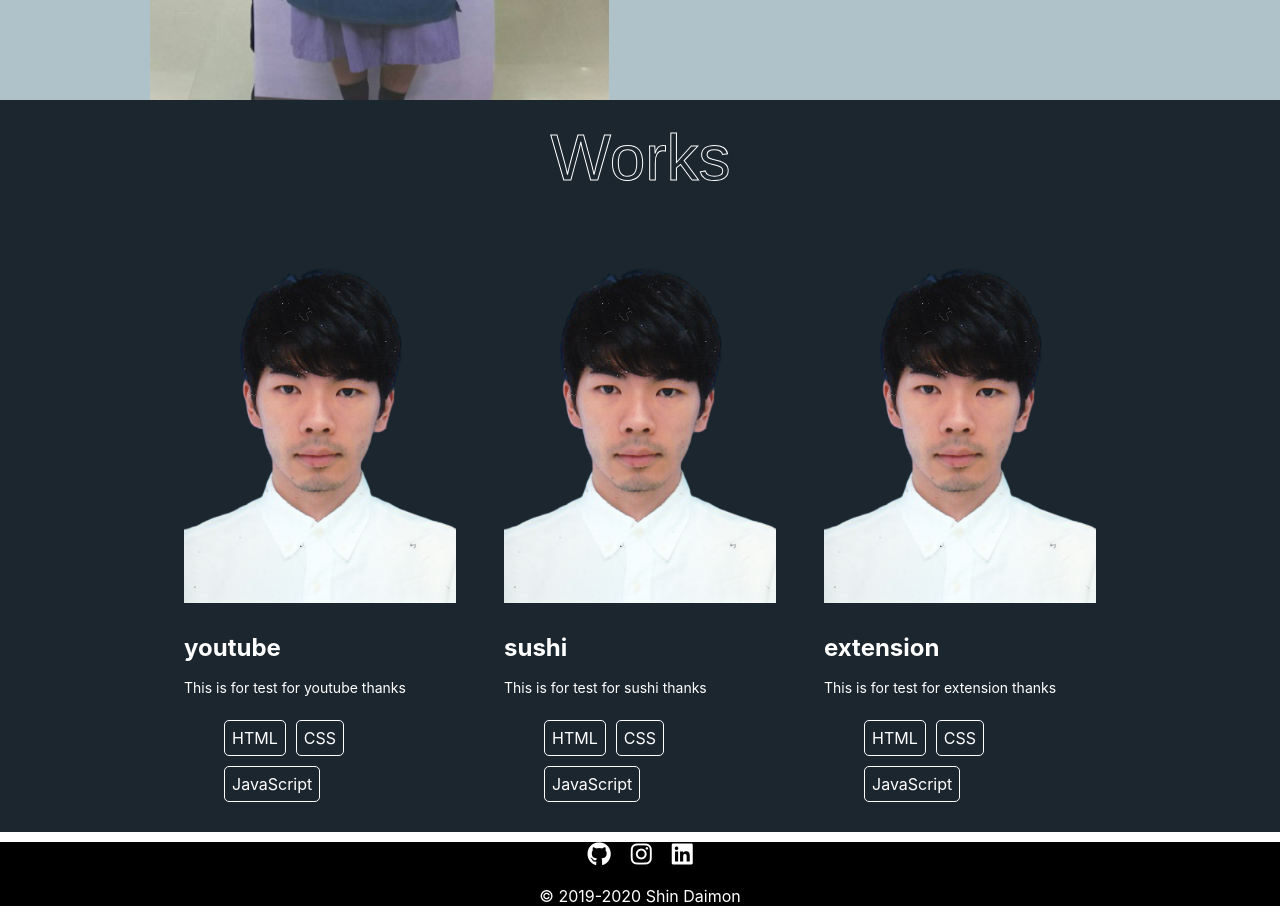
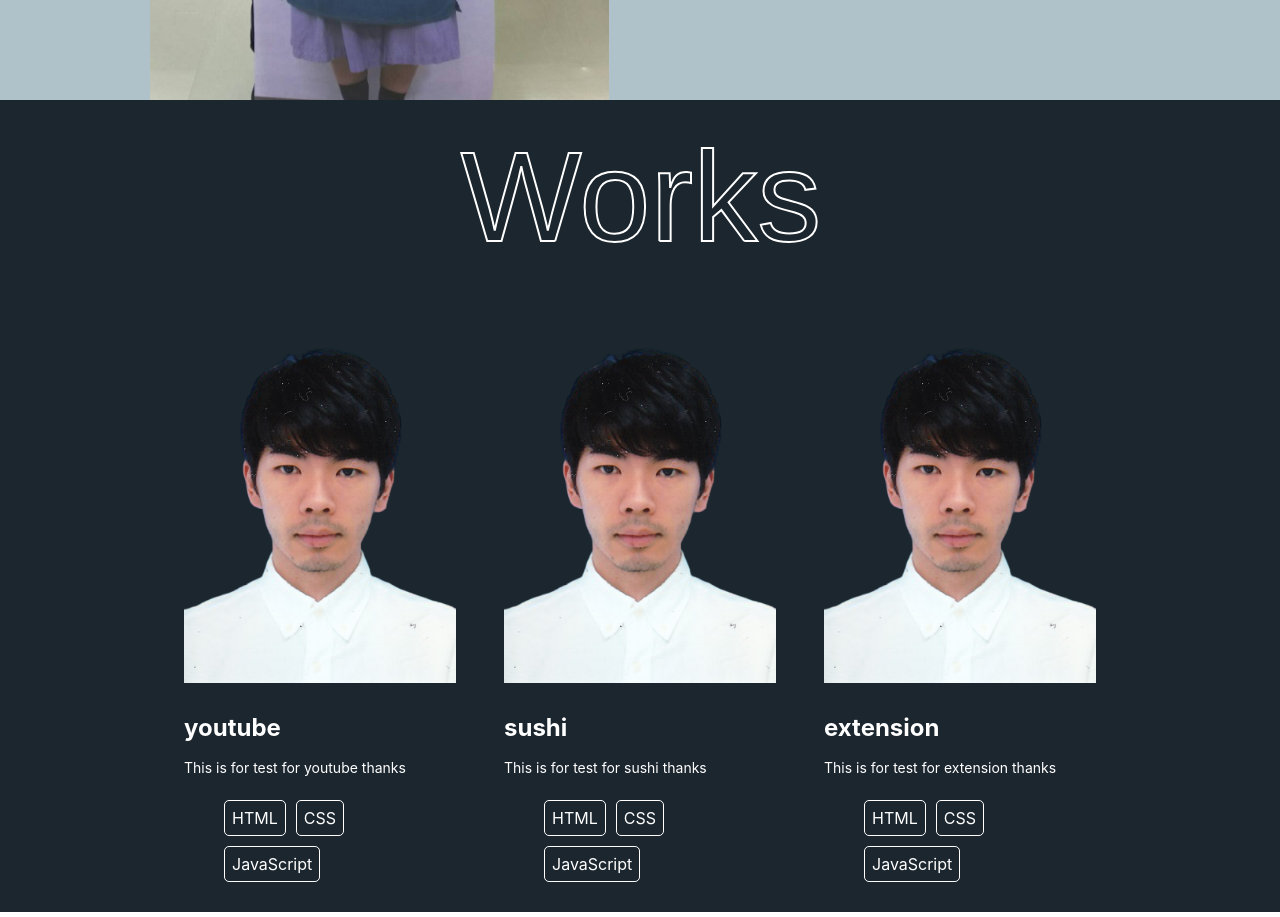
Before and after one commit to mondai40/my_second_portfolio, a React (Create React App) app: page / in a window 1280 px wide. Shown: the part 1460-2377 px from the top of the page. Built offline with nearby package versions, Linux system fonts and the light colour scheme; the HTML template or start-up script is replaced by a standard one.

Commit message:
add css for laptop

```diff
--- a/src/components/Works/Works.scss
+++ b/src/components/Works/Works.scss
@@ -10,3 +10,13 @@
     text-align: center;
   }
 }
+
+/* for tablet */
+@media screen and (min-width: 768px) {
+  .works {
+    &__heading {
+      transform: scale(2);
+      margin: 60px auto;
+    }
+  }
+}
```
Also changed, not shown: src/components/Works/Work.scss (line endings or trailing spaces).
